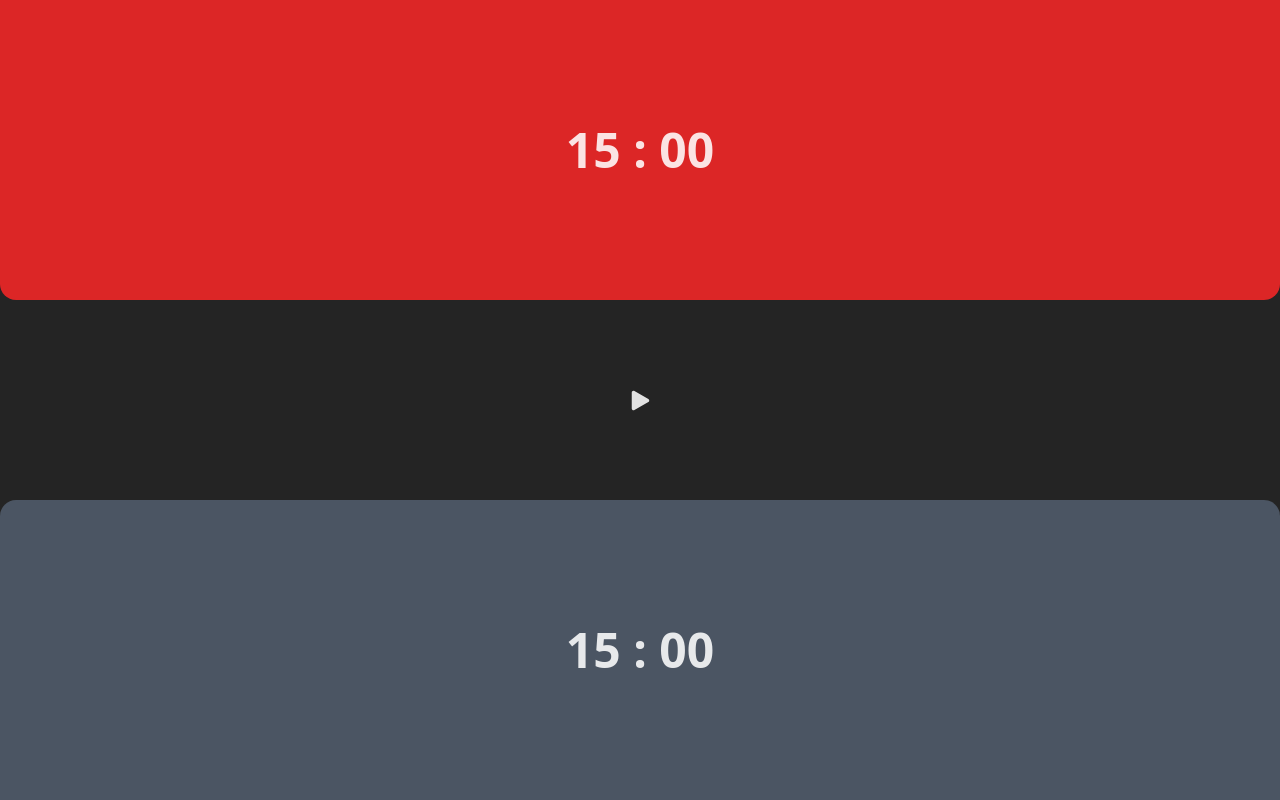
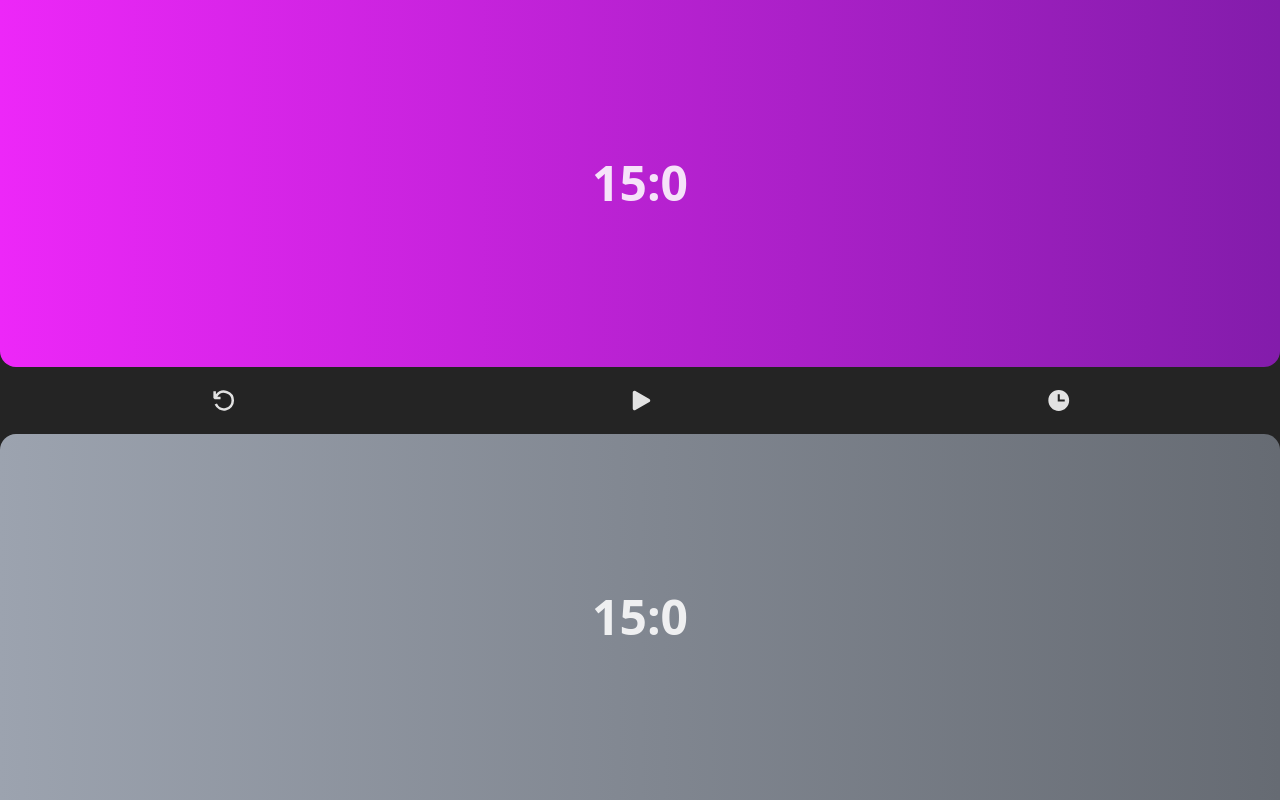
Before and after one commit to NBN7/chess-timer, a React (Vite) app: page / in a window 1280 px wide. Built offline with nearby package versions, Linux system fonts and the light colour scheme.

Commit message:
update board and controlpad

```diff
--- a/src/App.tsx
+++ b/src/App.tsx
@@ -1,16 +1,19 @@
-import { useState } from "react";
+import { useState, useEffect } from "react";
 
 import { Board } from "./components/Board";
 import { ControlPad } from "./components/ControlPad";
 
 function App() {
+  const totalMinutes = 15;
+
   const [turn, setTurn] = useState(false);
+  const [pause, setPause] = useState(false);
+
+  const [timer, setTimer] = useState({ minutes: totalMinutes, seconds: 0 });
 
   const toggleTurn = () => {
     setTurn((prev) => !prev);
   };
-
-  const [pause, setPause] = useState(false);
 
   const togglePause = () => {
     setPause((prev) => !prev);
@@ -20,13 +23,25 @@ function App() {
     <>
       <main className="flex flex-col justify-between w-full h-screen">
         {/* timer */}
-        <Board onClick={toggleTurn} player={true} turn={turn} />
+        <Board
+          minutes={timer.minutes}
+          seconds={timer.seconds}
+          onClick={toggleTurn}
+          player={true}
+          turn={turn}
+        />
 
         {/* control pad */}
         <ControlPad onClick={togglePause} isPaused={pause} />
 
         {/* timer */}
-        <Board onClick={toggleTurn} player={false} turn={!turn} />
+        <Board
+          minutes={15}
+          seconds={0}
+          onClick={toggleTurn}
+          player={false}
+          turn={!turn}
+        />
       </main>
     </>
   );
--- a/src/components/Board.tsx
+++ b/src/components/Board.tsx
@@ -3,9 +3,11 @@ import { HTMLAttributes } from "react";
 interface Props extends HTMLAttributes<HTMLDivElement> {
   player: boolean;
   turn: boolean;
+  minutes: number;
+  seconds: number;
 }
 
-export const Board = ({ player, turn, onClick }: Props) => {
+export const Board = ({ player, turn, onClick, minutes, seconds }: Props) => {
   return (
     <>
       {player ? (
@@ -14,11 +16,13 @@ export const Board = ({ player, turn, onClick }: Props) => {
           style={turn ? { pointerEvents: "none" } : {}}
           className={
             turn
-              ? `flex items-center justify-center w-full h-[300px] bg-gray-600 rounded-b-2xl`
-              : `flex items-center justify-center w-full h-[300px] bg-red-600 rounded-b-2xl`
+              ? `flex items-center justify-center w-full h-[500px] bg-gray-400 rounded-b-2xl`
+              : `flex items-center justify-center w-full h-[500px] gradient rounded-b-2xl`
           }
         >
-          <span className="text-5xl">15 : 00</span>
+          <span className="text-5xl">
+            {minutes}:{seconds}
+          </span>
         </div>
       ) : (
         <div
@@ -26,11 +30,13 @@ export const Board = ({ player, turn, onClick }: Props) => {
           style={turn ? { pointerEvents: "none" } : {}}
           className={
             turn
-              ? `flex items-center justify-center w-full h-[300px] bg-gray-600 rounded-t-2xl`
-              : `flex items-center justify-center w-full h-[300px] bg-red-600 rounded-t-2xl`
+              ? `flex items-center justify-center w-full h-[500px] gradient-disable rounded-t-2xl`
+              : `flex items-center justify-center w-full h-[500px] gradient rounded-t-2xl`
           }
         >
-          <span className="text-5xl">15 : 00</span>
+          <span className="text-5xl">
+            {minutes}:{seconds}
+          </span>
         </div>
       )}
     </>
--- a/src/components/ControlPad.tsx
+++ b/src/components/ControlPad.tsx
@@ -1,5 +1,8 @@
 import { HTMLAttributes } from "react";
 import { BsPlayFill, BsPauseFill } from "react-icons/bs";
+import { VscDebugRestart } from "react-icons/vsc";
+import { BiSolidTime } from "react-icons/bi";
+
 
 interface Props extends HTMLAttributes<HTMLDivElement> {
   isPaused: boolean;
@@ -7,12 +10,16 @@ interface Props extends HTMLAttributes<HTMLDivElement> {
 
 export const ControlPad = ({ isPaused, onClick }: Props) => {
   return (
-    <div className="w-full p-2 flex items-center justify-center">
+    <div className="w-full p-4 flex items-center justify-around">
+      <VscDebugRestart size="27px" />
       {isPaused ? (
-        <BsPauseFill onClick={onClick} size="35px" />
+        <>
+          <BsPauseFill onClick={onClick} size="35px" />
+        </>
       ) : (
         <BsPlayFill onClick={onClick} size="35px" />
       )}
+      <BiSolidTime size="25px" />
     </div>
   );
 };
--- /dev/null
+++ b/src/hooks/useTimer.ts
@@ -0,0 +1,3 @@
+export const useTimer = () => {
+
+}
--- a/src/index.css
+++ b/src/index.css
@@ -24,3 +24,20 @@ body {
   padding: 0;
   min-height: 100vh;
 }
+
+.gradient {
+  background: rgb(237, 39, 248);
+  background: linear-gradient(
+    90deg,
+    rgba(237, 39, 248, 1) 0%,
+    rgba(131, 28, 171, 1) 100%
+  );
+}
+.gradient-disable {
+  background: rgb(156, 163, 175);
+  background: linear-gradient(
+    90deg,
+    rgba(156, 163, 175, 1) 0%,
+    rgba(102, 107, 115, 1) 100%
+  );
+}
```
